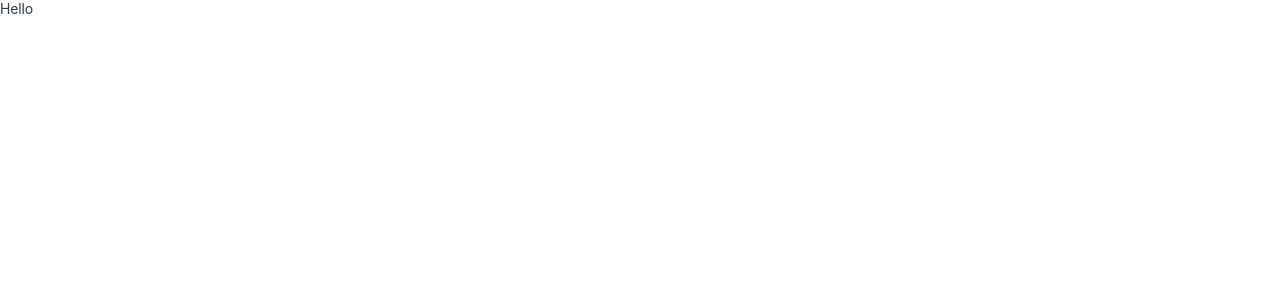
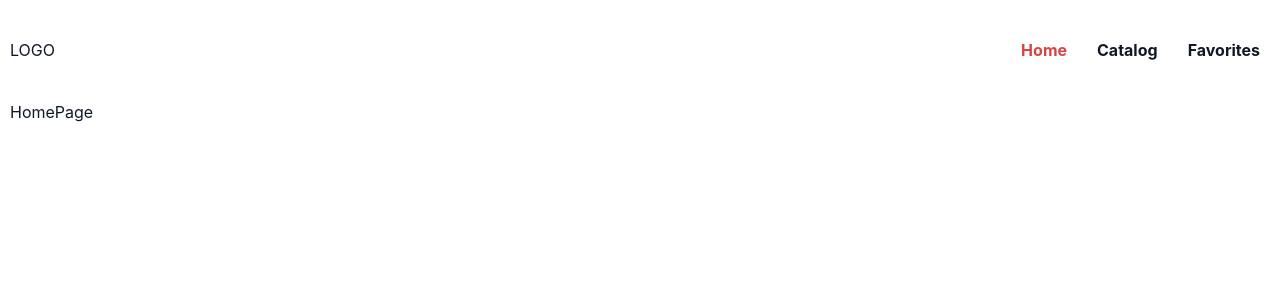
Before and after one commit to Vanlsh/camper-rent, a React (Vite) app: page / in a window 1280 px wide. Shown: the top 300 px of the page. Built offline with nearby package versions, Linux system fonts and the light colour scheme.

Commit message:
feat(header): add navigation

```diff
--- a/package.json
+++ b/package.json
@@ -16,6 +16,7 @@
     "clsx": "^2.1.1",
     "modern-normalize": "^2.0.0",
     "react": "^18.3.1",
+    "react-datepicker": "^7.3.0",
     "react-dom": "^18.3.1",
     "react-hook-form": "^7.52.2",
     "react-redux": "^9.1.2",
--- a/src/components/App.jsx
+++ b/src/components/App.jsx
@@ -1,6 +1,24 @@
+import { lazy } from "react";
+import { Route, Routes } from "react-router-dom";
+import SharedLayout from "./SharedLayout/SharedLayout";
+import Header from "./Header/Header";
+
+const HomePage = lazy(() => import("../pages/HomePage/HomePage"));
+const FavoritePage = lazy(() => import("../pages/FavoritePage/FavoritePage"));
+const CatalogPage = lazy(() => import("../pages/CatalogPage/CatalogPage"));
+
 function App() {
-
-  return <div>Hello</div>;
+  return (
+    <SharedLayout>
+      <Header />
+      <Routes>
+        <Route path="/" element={<HomePage />} />
+        <Route path="/catalog" element={<CatalogPage />} />
+        <Route path="/favorites" element={<FavoritePage />} />
+        <Route path="*" element={<HomePage />} />
+      </Routes>
+    </SharedLayout>
+  );
 }
 
 export default App;
--- /dev/null
+++ b/src/components/Header/Header.jsx
@@ -0,0 +1,35 @@
+import { Link, NavLink } from "react-router-dom";
+import css from "./Header.module.css";
+import clsx from "clsx";
+
+const checkIsActive = ({ isActive }) =>
+  clsx(css.navLink, { [css.active]: isActive });
+
+const Header = () => {
+  return (
+    <header className={css.header}>
+      <Link to="/">LOGO</Link>
+      <nav>
+        <ul className={css.navList}>
+          <li>
+            <NavLink className={checkIsActive} to="/">
+              Home
+            </NavLink>
+          </li>
+          <li>
+            <NavLink className={checkIsActive} to="/catalog">
+              Catalog
+            </NavLink>
+          </li>
+          <li>
+            <NavLink className={checkIsActive} to="/favorites">
+              Favorites
+            </NavLink>
+          </li>
+        </ul>
+      </nav>
+    </header>
+  );
+};
+
+export default Header;
--- /dev/null
+++ b/src/components/Header/Header.module.css
@@ -0,0 +1,22 @@
+.header {
+  display: flex;
+  justify-content: space-between;
+  align-items: center;
+  height: 50px;
+  margin: 25px 0;
+}
+.navList {
+  display: flex;
+  gap: 10px;
+}
+.navLink {
+  padding: 10px;
+  font-weight: 700;
+  transition: opacity var(--transition-setting);
+}
+.navLink:hover {
+  opacity: 0.7;
+}
+.active {
+  color: var(--color-button-hover);
+}
--- a/src/components/SharedLayout/SharedLayout.module.css
+++ b/src/components/SharedLayout/SharedLayout.module.css
@@ -1,13 +1,8 @@
 .container {
-  display: flex;
-  align-items: center;
-  justify-content: center;
   min-height: 100vh;
-  max-width: 375px;
-  flex-direction: column;
-  gap: 16px;
+  max-width: 1332px;
   margin: auto;
-  padding: 16px;
+  padding: 0 10px;
 }
 
 /* @media screen and (min-width: 768px) {
--- a/src/index.css
+++ b/src/index.css
@@ -3,14 +3,14 @@
 
 body {
   font-family: Inter, system-ui, Avenir, Helvetica, Arial, sans-serif;
-  line-height: 1.29;
-  font-size: 14px;
+  line-height: 1.5;
+  font-size: 16px;
   font-weight: 400;
-  letter-spacing: -0.01em;
+  letter-spacing: 0;
 
   color-scheme: light dark;
   color: var(--color-font-main);
-  background-color: var(--white);
+  background-color: var(--color-white);
 
   font-synthesis: none;
   text-rendering: optimizeLegibility;
--- a/src/styles/variables.css
+++ b/src/styles/variables.css
@@ -1,9 +1,12 @@
 :root {
-	--color-font-main: #323f47;
-	--color-font-second: #2f2f2f;
-	--color-main-bg: #f0eff4;
-	--color-second-bg: #9be1a0;
-	--color-second-bg-hover: #87d28d;
-	--white: #ffffff;
-	--transition-color-color: 250ms cubic-bezier(0.4, 0, 0.2, 1);
+  --color-font-main: #101828;
+  --color-font-second: #475467;
+  --color-main-bg: #f7f7f7;
+  --color-second-bg: #f2f4f7;
+  --color-button: #e44848;
+  --color-button-hover: #d84343;
+  --color-second-bg-hover: #87d28d;
+  --color-gold: #ffc531;
+  --color-white: #ffffff;
+  --transition-setting: 0.3s ease;
 }
```
Also changed, not shown: 1 other file (tests, documents, lock files or other folders).
